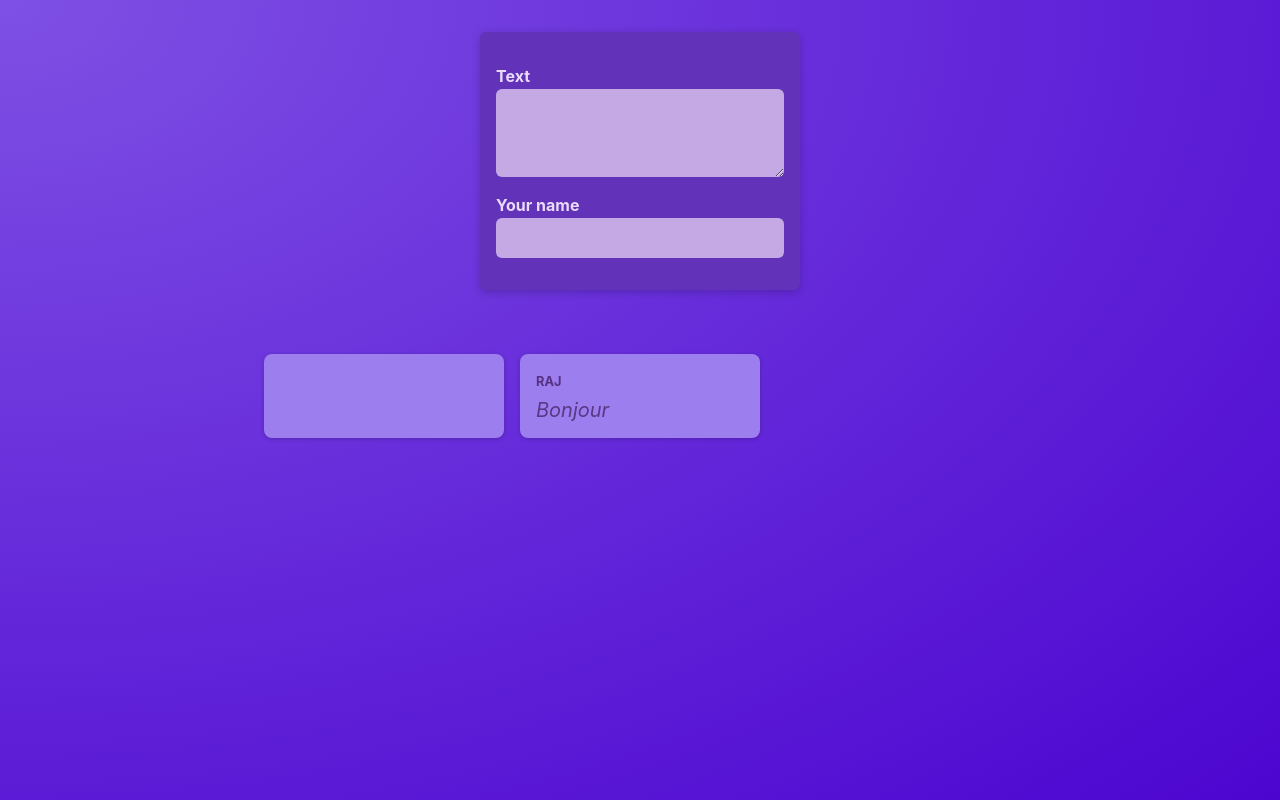
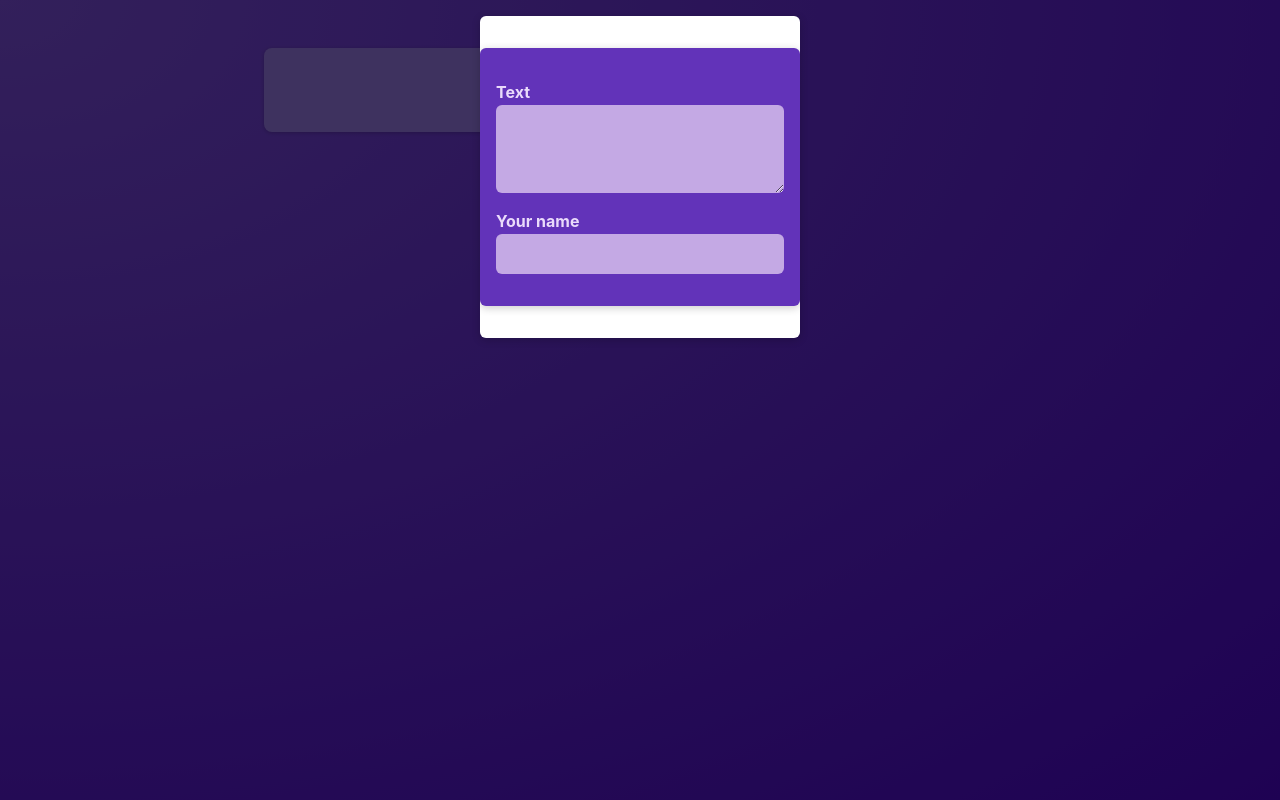
Before and after one commit to ChitraRajasekaran/Reactcc, a React (Vite) app: page / in a window 1280 px wide. Built offline with nearby package versions, Linux system fonts and the light colour scheme.

Commit message:
add childrem prop and conditional content

```diff
--- /dev/null
+++ b/src/components/Modal.jsx
@@ -0,0 +1,11 @@
+import classes from './Modal.module.css'
+function Modal({children, onClose}) {
+    return (
+    <>
+        <div className= {classes.backdrop} onClick={onClose}/>
+        <dialog open className={classes.modal}>{children}</dialog>
+    </>
+    );
+}
+
+export default Modal;
--- /dev/null
+++ b/src/components/Modal.module.css
@@ -0,0 +1,18 @@
+.backdrop {
+    position: fixed;
+    top: 0;
+    left: 0;
+    width: 100%;
+    height: 100vh;
+    background-color: rgba(0, 0, 0, 0.6);
+    z-index: 1;
+  }
+
+  .modal {
+    border: none;
+    border-radius: 6px;
+    box-shadow: 0 2px 8px rgba(0, 0, 0, 0.2);
+    padding: 0;
+    overflow: hidden;
+    z-index: 1;
+  }
--- a/src/components/PostsList.jsx
+++ b/src/components/PostsList.jsx
@@ -2,11 +2,17 @@
 
 import Post from './Post'
 import NewPost from './NewPost'
+import Modal from './Modal';
 import classes from './PostsList.module.css'
 
 function PostsList(props) {
-    const [enteredBody,setEnteredBody] = useState('')
+    const[modalIsVisible,setModalIsVisible] = useState(true);
+    const [enteredBody,setEnteredBody] = useState('');
     const [enteredAuthor,setEnteredAuthor] = useState('');
+
+    function hideModalHandler() {
+        setModalIsVisible(false);
+    }
 
     function bodyChangeHandler(event) {
         setEnteredBody(event.target.value);
@@ -16,13 +22,19 @@
     }
     return (
     <>
-        <NewPost onBodyChange = {bodyChangeHandler} onAuthorChange = {authorChangeHandler}/>
+        {modalIsVisible ? (
+        <Modal onClose={hideModalHandler}>
+            <NewPost
+            onBodyChange = {bodyChangeHandler}
+            onAuthorChange = {authorChangeHandler}/>
+        </Modal>
+        ) : false}
         <ul className={classes.posts}>
         <Post author= {enteredAuthor} body={enteredBody}/>
         <Post author='Raj' body='Bonjour'/>
         </ul>
     </>
-    );
+    ) ;
 }
 
 
```
